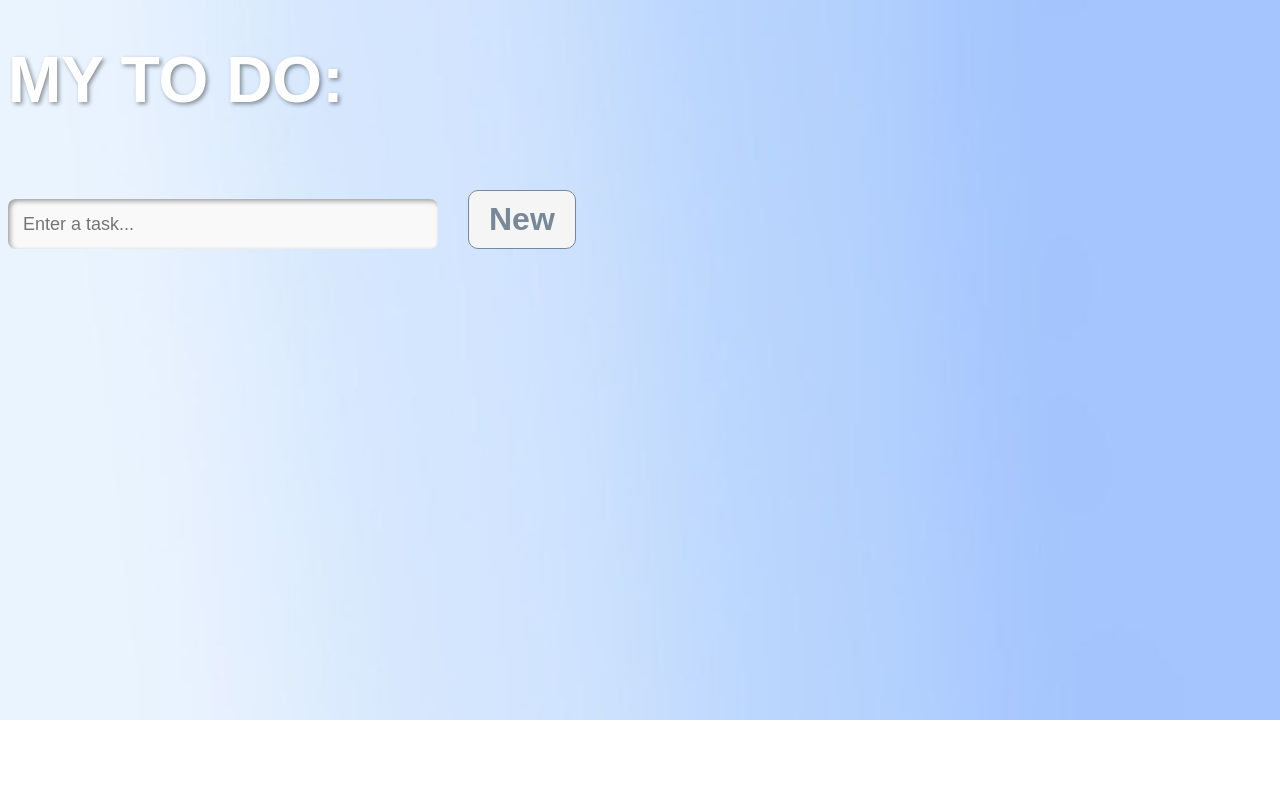
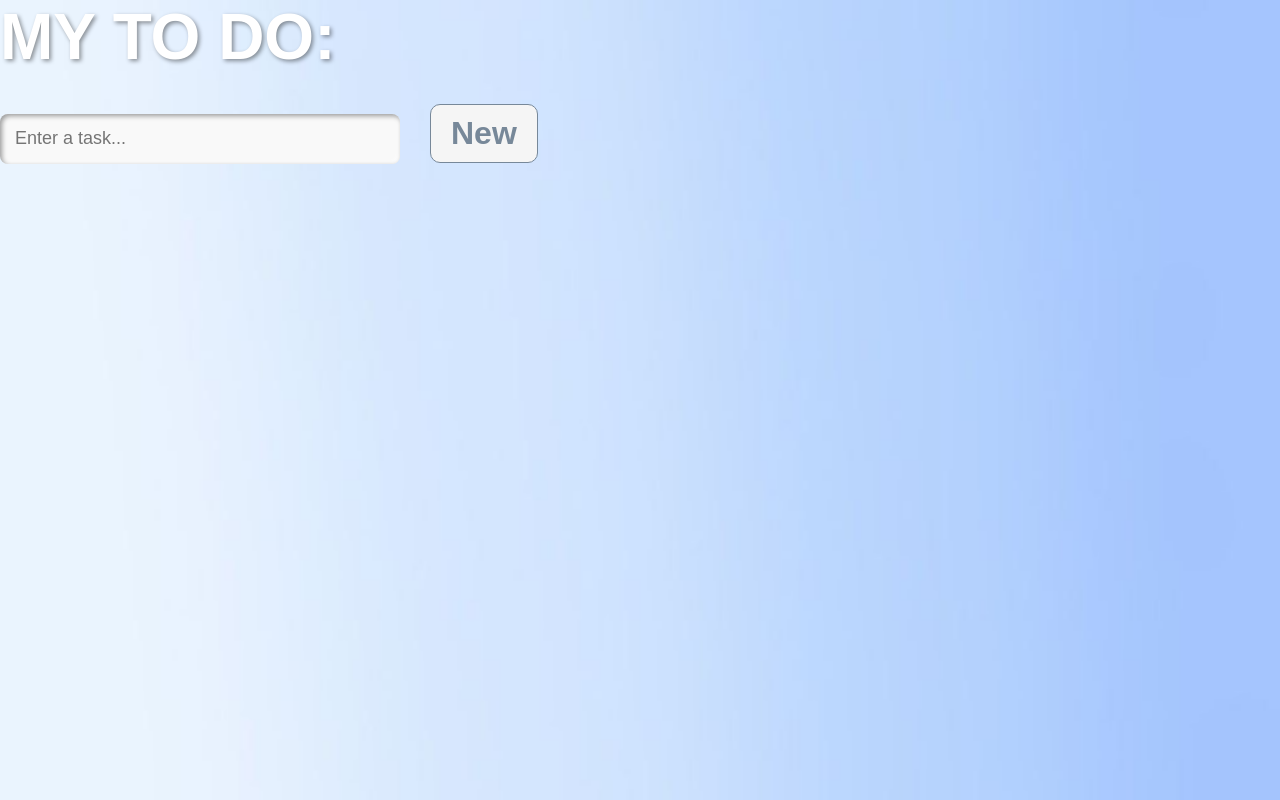
Before and after one commit to YANA-WebDev/planner, a React (Vite) app: page / in a window 1280 px wide. Built offline with nearby package versions, Linux system fonts and the light colour scheme.

Commit message:
fix styles

```diff
--- a/src/App.css
+++ b/src/App.css
@@ -1,4 +1,13 @@
-body {
+* {
+  margin: 0;
+  padding: 0;
+  box-sizing: border-box;
+}
+
+.main-container {
+  width: 100vw;
+  height: 100%;
+  min-height: 100vh;
   background-image: url(/public/images/lightblue-gradient-background.jpg);
   background-size: cover;
   background-repeat: no-repeat;
--- a/src/ToDoList.jsx
+++ b/src/ToDoList.jsx
@@ -68,7 +68,7 @@ function ToDoList() {
   }, [tasks]);
 
   return (
-    <div className="pö.">
+    <div className="main-container">
       <h1>MY TO DO:</h1>
 
       <div>
```
